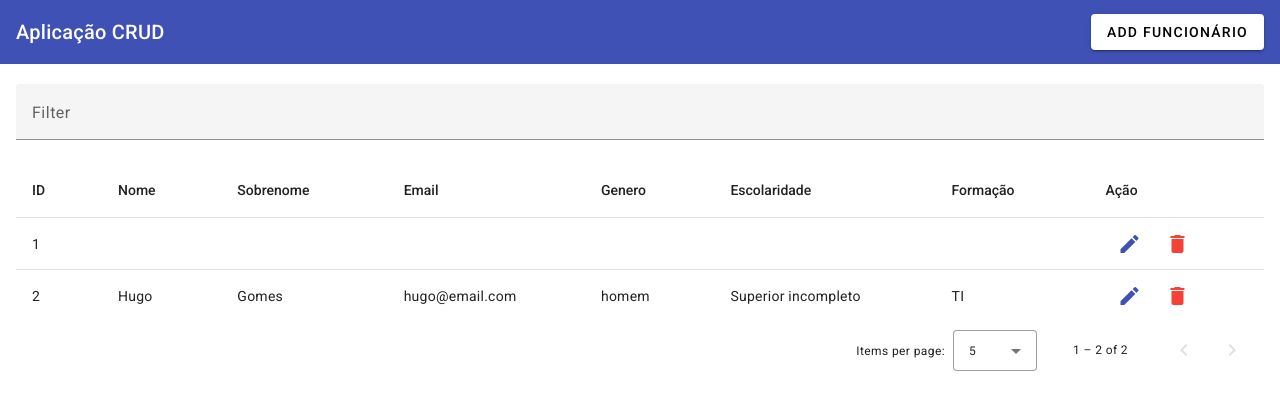
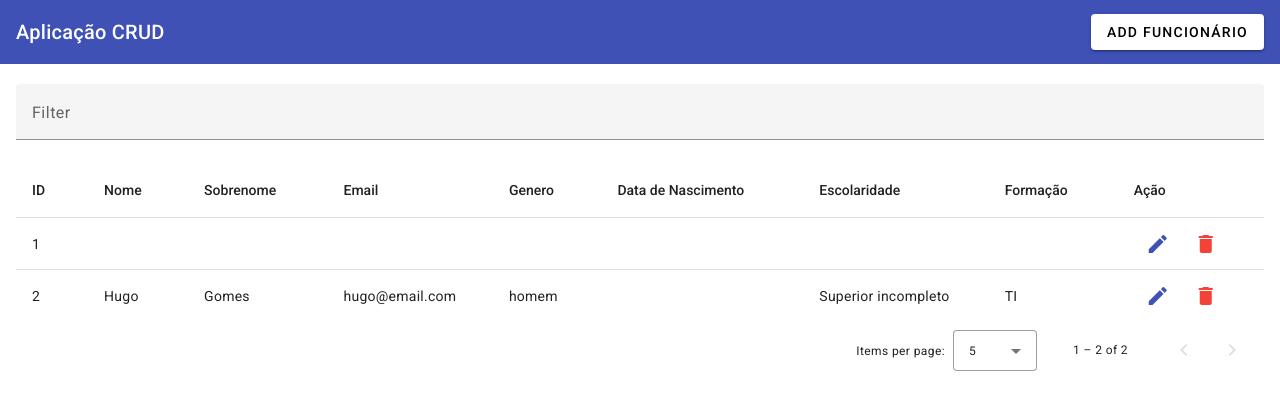
Before and after one commit to Hugomes99/angular-crud-mult, an Angular app: page / in a window 1280 px wide. Shown: the top 410 px of the page. Built offline with nearby package versions, Linux system fonts and the light colour scheme; data requests are answered from the project's data file.

Commit message:
Data de Nascimento funcionando

```diff
--- a/src/app/app.component.html
+++ b/src/app/app.component.html
@@ -33,12 +33,11 @@
         <td mat-cell *matCellDef="let row"> {{row.sobrenome}} </td>
       </ng-container>
 
-      <!-- Data de Nascimento Column
+      <!-- Data de Nascimento Column -->
       <ng-container matColumnDef="nascimento">
         <th mat-header-cell *matHeaderCellDef mat-sort-header> Data de Nascimento </th>
         <td mat-cell *matCellDef="let row"> {{row.nascimento | date }} </td>
       </ng-container>
-  -->
 
       <!-- Email Column -->
       <ng-container matColumnDef="email">
--- a/src/app/app.component.ts
+++ b/src/app/app.component.ts
@@ -19,7 +19,7 @@ export class AppComponent implements OnInit {
     'sobrenome',
     'email',
     'genero',
-    //'nascimento',
+    'nascimento',
     'escolaridade',
     'formacao',
     'action',
--- a/src/app/app.module.ts
+++ b/src/app/app.module.ts
@@ -13,6 +13,7 @@ import { MatSelectModule } from '@angular/material/select';
 import { MatSortModule } from '@angular/material/sort';
 import { MatTableModule } from '@angular/material/table';
 import { MatToolbarModule } from '@angular/material/toolbar';
+import { MatNativeDateModule } from '@angular/material/core';
 import { BrowserModule } from '@angular/platform-browser';
 import { BrowserAnimationsModule } from '@angular/platform-browser/animations';
 
@@ -45,7 +46,8 @@ import { FunciAddEditComponent } from './funci-add-edit/funci-add-edit.component
     HttpClientModule,
     MatTableModule,
     MatPaginatorModule,
-    MatSortModule
+    MatSortModule,
+    MatNativeDateModule,
   ],
   providers: [],
   bootstrap: [AppComponent]
--- a/src/app/funci-add-edit/funci-add-edit.component.html
+++ b/src/app/funci-add-edit/funci-add-edit.component.html
@@ -20,7 +20,7 @@
         <mat-label>Email</mat-label>
         <input matInput type="email" placeholder="Ex.texto@email.com" formControlName="email">
       </mat-form-field>
-      <!--
+
       <mat-form-field appearance="outline">
         <mat-label>Data de Nascimento</mat-label>
         <input matInput [matDatepicker]="picker" formControlName="nascimento">
@@ -28,7 +28,7 @@
         <mat-datepicker-toggle matIconSuffix [for]="picker"></mat-datepicker-toggle>
         <mat-datepicker #picker></mat-datepicker>
       </mat-form-field>
--->
+
     </div>
 
     <div class="row">
--- a/src/app/funci-add-edit/funci-add-edit.component.ts
+++ b/src/app/funci-add-edit/funci-add-edit.component.ts
@@ -28,7 +28,7 @@ export class FunciAddEditComponent {
       primeiroNome: '',
       sobrenome: '',
       email: '',
-      //nascimento: '',
+      nascimento: '',
       genero: '',
       escolaridade: '',
       formacao: '',
```
